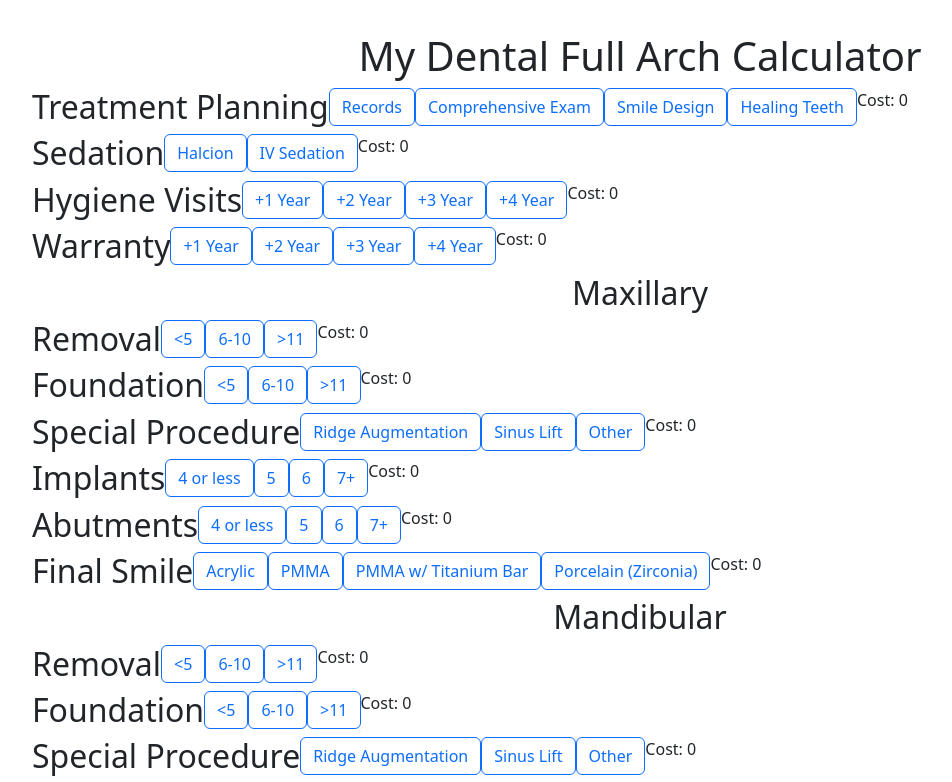
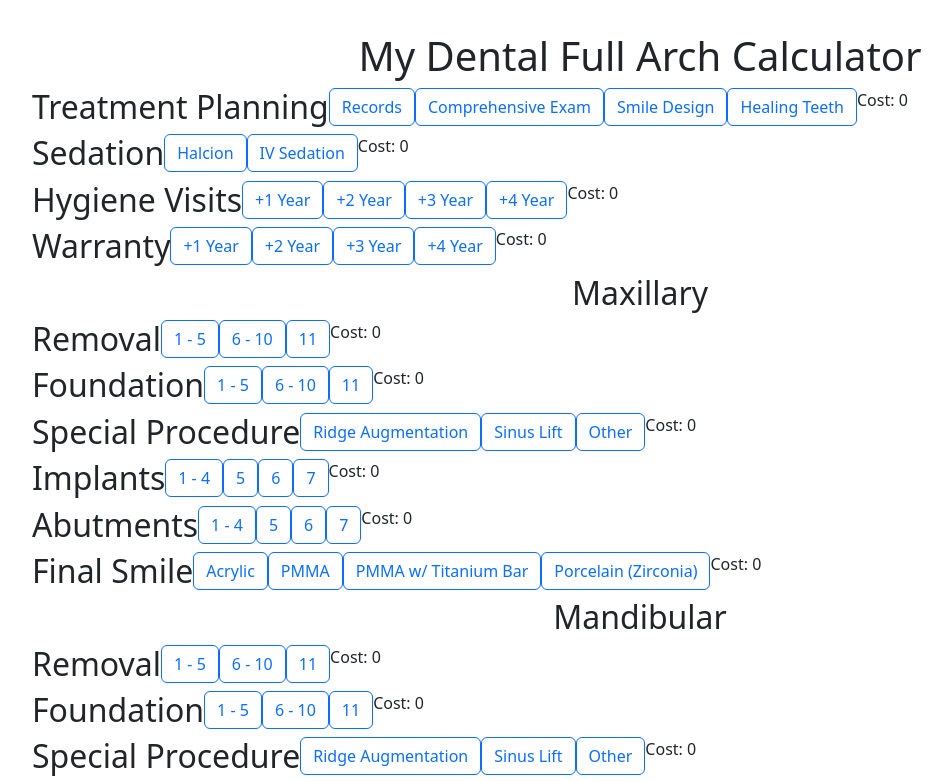
Before and after one commit to tbohn2/full-arch-calculator, a React (Vite) app: page / in a window 1280 px wide. Shown: the top 782 px of the page, without its empty margins (0-952 px from the left). Built offline with nearby package versions, Linux system fonts and the light colour scheme.

Commit message:
Replaced range name values w/ array of numbers

```diff
--- a/src/App.jsx
+++ b/src/App.jsx
@@ -16,16 +16,16 @@ function App() {
   ]
 
   const removalArray = [
-    { id: 9, name: "<5", cost: 1500 },
-    { id: 10, name: "6-10", cost: 3000 },
-    { id: 11, name: ">11", cost: 4500 }
+    { id: 9, name: [1, 5], cost: 1500 },
+    { id: 10, name: [6, 10], cost: 3000 },
+    { id: 11, name: 11, cost: 4500 }
   ]
 
   // Bone Grafting and Alveoplasty
   const foundationArray = [
-    { id: 13, name: "<5", cost: 1500 },
-    { id: 14, name: "6-10", cost: 3000 },
-    { id: 15, name: ">11", cost: 4500 }
+    { id: 13, name: [1, 5], cost: 1500 },
+    { id: 14, name: [6, 10], cost: 3000 },
+    { id: 15, name: 11, cost: 4500 }
   ]
 
   const specialProcedureArray = [
@@ -35,17 +35,17 @@ function App() {
   ]
 
   const implantsArray = [
-    { id: 20, name: "4 or less", cost: 7500 },
-    { id: 21, name: "5", cost: 10000 },
-    { id: 22, name: "6", cost: 12500 },
-    { id: 23, name: "7+", cost: 15000 }
+    { id: 20, name: [1, 4], cost: 7500 },
+    { id: 21, name: 5, cost: 10000 },
+    { id: 22, name: 6, cost: 12500 },
+    { id: 23, name: 7, cost: 15000 }
   ]
 
   const abutmentsArray = [
-    { id: 24, name: "4 or less", cost: 2500 },
-    { id: 25, name: "5", cost: 3000 },
-    { id: 26, name: "6", cost: 3500 },
-    { id: 27, name: "7+", cost: 5000 }
+    { id: 24, name: [1, 4], cost: 2500 },
+    { id: 25, name: 5, cost: 3000 },
+    { id: 26, name: 6, cost: 3500 },
+    { id: 27, name: 7, cost: 5000 }
   ]
 
   const finalSmileArray = [
@@ -152,12 +152,15 @@ function App() {
         return (
           <div className="btn-group col-12" role="group" aria-label="Basic checkbox toggle button group">
             <h2>{name}</h2>
-            {array.map((item, index) => (
+            {array.map((item, index) =>
+            (
               <div>
                 <input title={item.name} type="checkbox" className="btn-check" name={stateName} id={item.id} autoComplete="off" onChange={(e) => updateCost(item.cost, e)}></input>
                 <label className="btn btn-outline-primary" htmlFor={item.id}>{item.name}</label>
               </div>
-            ))}
+            )
+
+            )}
             <div>Cost: {cost} </div>
           </div>
         )
@@ -169,12 +172,18 @@ function App() {
         return (
           <div className="btn-group col-12" role="group" aria-label="Basic checkbox toggle button group">
             <h2>{name}</h2>
-            {array.map((item, index) => (
-              <div>
-                <input title={item.name} type="checkbox" className="btn-check" name={stateName} id={'max' + item.id} autoComplete="off" onChange={(e) => updateCost(item.cost, e)}></input>
-                <label className="btn btn-outline-primary" htmlFor={'max' + item.id}>{item.name}</label>
-              </div>
-            ))}
+            {array.map((item, index) => {
+              let itemName = item.name;
+              if (Array.isArray(itemName)) {
+                itemName = `${item.name[0]} - ${item.name[1]}`
+              }
+              return (
+                <div>
+                  <input title={itemName} type="checkbox" className="btn-check" name={stateName} id={'max' + item.id} autoComplete="off" onChange={(e) => updateCost(item.cost, e)}></input>
+                  <label className="btn btn-outline-primary" htmlFor={'max' + item.id}>{itemName}</label>
+                </div>
+              )
+            })}
             <div>Cost: {cost} </div>
           </div>
         )
@@ -186,12 +195,18 @@ function App() {
         return (
           <div className="btn-group col-12" role="group" aria-label="Basic checkbox toggle button group">
             <h2>{name}</h2>
-            {array.map((item, index) => (
-              <div>
-                <input title={item.name} type="checkbox" className="btn-check" name={stateName} id={'man' + item.id} autoComplete="off" onChange={(e) => updateCost(item.cost, e)}></input>
-                <label className="btn btn-outline-primary" htmlFor={'man' + item.id}>{item.name}</label>
-              </div>
-            ))}
+            {array.map((item, index) => {
+              let itemName = item.name;
+              if (Array.isArray(itemName)) {
+                itemName = `${item.name[0]} - ${item.name[1]}`
+              }
+              return (
+                <div>
+                  <input title={itemName} type="checkbox" className="btn-check" name={stateName} id={'max' + item.id} autoComplete="off" onChange={(e) => updateCost(item.cost, e)}></input>
+                  <label className="btn btn-outline-primary" htmlFor={'max' + item.id}>{itemName}</label>
+                </div>
+              )
+            })}
             <div>Cost: {cost} </div>
           </div>
         )
```
